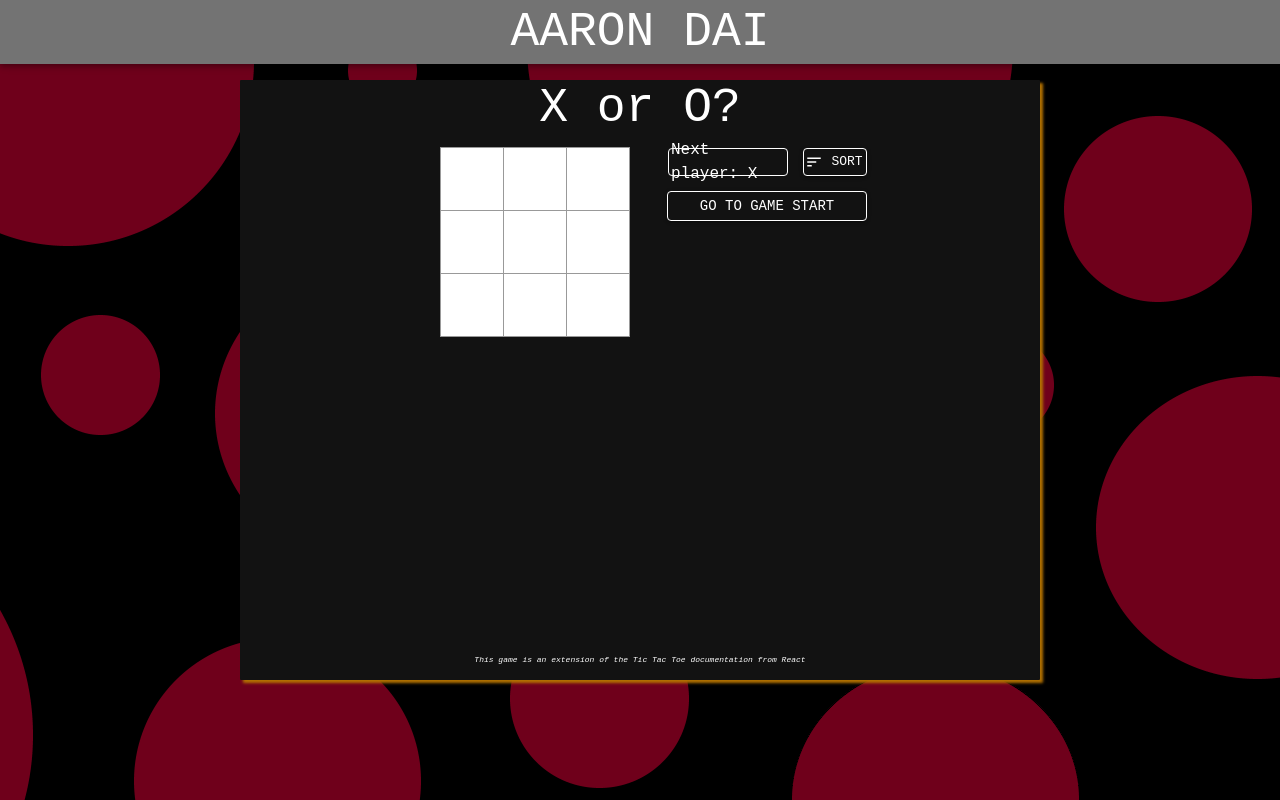
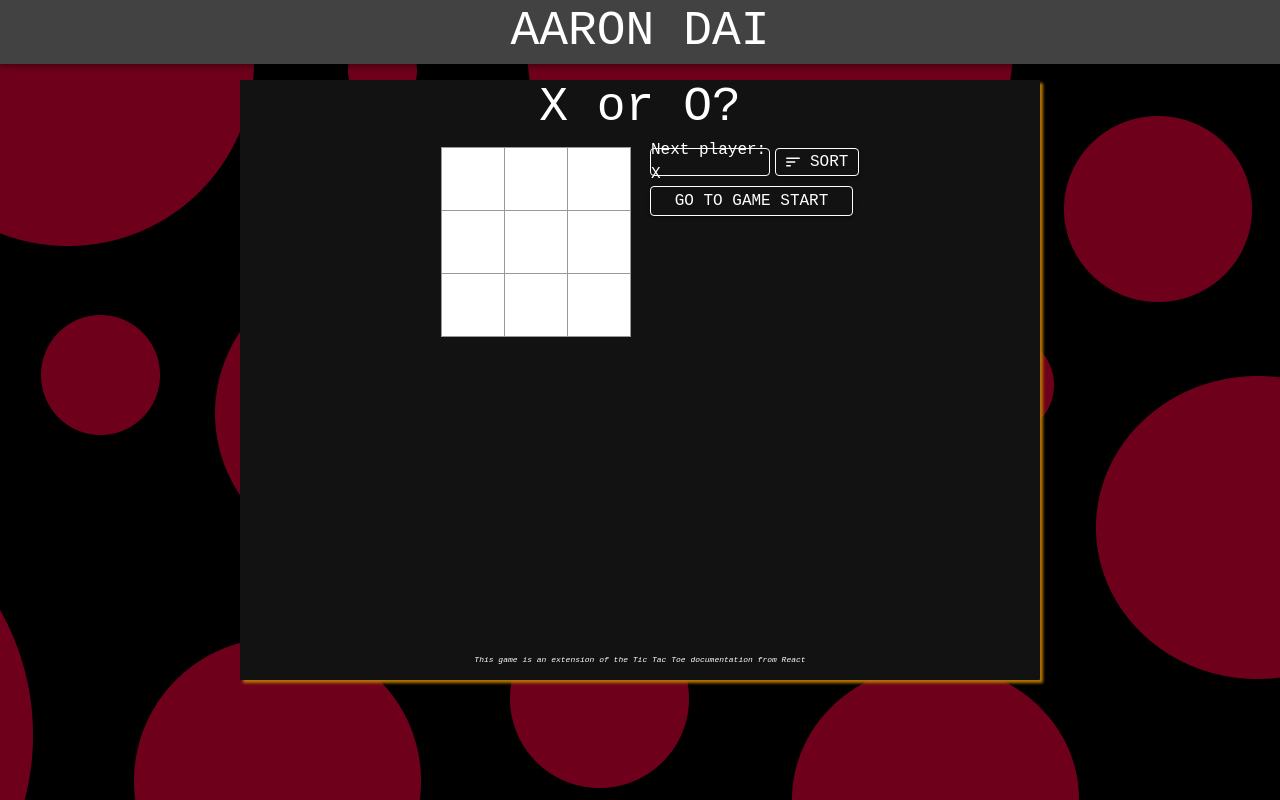
Before and after one commit to AaronDzf/AaronDzf.github.io, a React (Create React App) app: page /TicTacToe in a window 1280 px wide. Built offline with nearby package versions, Linux system fonts and the light colour scheme.

Commit message:
Added mobile and general resizing responsiveness

```diff
--- a/src/App.js
+++ b/src/App.js
@@ -5,19 +5,21 @@ import Home from "./Home";
 import TicTacToe from "./tictactoe";
 import Predictor from './fatality-predictor';
 
-
 //MUI Library imports
 import {DrawerAppBar, DrawerItem} from './components/mui';
-import { Container, Typography,styled} from '@mui/material';
+import { Container, Typography, styled, useMediaQuery} from '@mui/material';
 import { Box, List, ListItem, ListItemButton, Divider} from '@mui/material';
+import { useTheme } from '@emotion/react';
 
 
-const DrawerList = () => {
+const DrawerList = (isDesktop) => {
 
   const PopoverItem = styled(Typography)(({theme}) => ({
     background: theme.palette.secondary.dark,
     padding: theme.spacing(2),
   }));
+
+  var hoverDialogue = ['meow','purr','mew','hiss','growl','chirp','yowl','snarl','trill']
 
   return (
     <div>
@@ -45,14 +47,20 @@ const DrawerList = () => {
         <ListItemButton>
           <Link to="/fatality-predictor" className='DrawerList-Text'>
             <DrawerItem variant="h4" text="Fatality Predictor">
-              <PopoverItem variant="body1">Data mining report on the fatality of vehicular collisions</PopoverItem>
+              {isDesktop ?
+                <PopoverItem variant="body1">Data mining report on the fatality of vehicular collisions</PopoverItem>:
+                <PopoverItem variant="body1">purr</PopoverItem>
+              }
             </DrawerItem>
           </Link>
         </ListItemButton>
         <ListItemButton>
           <Link to="/tictactoe" className='DrawerList-Text'>
           <DrawerItem variant="h4" text="Tic-Tac-Toe">
-              <PopoverItem variant="body1">A simple game of tictactoe</PopoverItem>
+              {isDesktop ?
+                <PopoverItem variant="body1">Data mining report on the fatality of vehicular collisions</PopoverItem>:
+                <PopoverItem variant="body1">purr</PopoverItem>
+              }
           </DrawerItem>
           </Link>
         </ListItemButton>
@@ -82,12 +90,15 @@ function useScroll() {
 }
 
 function NavBar() {
+  const siteTheme = useTheme();
+  const isDesktop = useMediaQuery(siteTheme.breakpoints.up("md"));
+
   useScroll()
 
   return (
     <div>
     <DrawerAppBar>
-        <DrawerList/>
+        {DrawerList(isDesktop)}
     </DrawerAppBar>
     <Container maxWidth="l" sx={{marginTop:'64px'}}>
       <Box align="center" sx={{margin:'5em 1em 2em 1em'}}>
--- a/src/TicTacToe.css
+++ b/src/TicTacToe.css
@@ -1,12 +1,12 @@
-body {
+/* body {
     font: 14px "Century Gothic", Futura, sans-serif;
     margin: 20px;
-}
+} */
 
 ol, ul {
-    padding-left: 15px;
-    padding-top: 0px;
-    margin-top: 10px;
+    padding: 0;
+    margin: 0;
+    top:0;
 }
 
 .board-row:after {
@@ -44,10 +44,42 @@ ol, ul {
 
 .game {
     display: flex;
-    flex-direction: row;
+    flex-direction: column;
+}
+
+.game-board {
+    display: flex;
+    width:100%;
+    justify-content: center;
 }
 
 .game-info {
-    margin-left: 20px;
-    position: 'relative';
+    display: flex;
+    width:100%;
+    justify-content: center;
+    flex-wrap: wrap;
+    margin: 1em 0;
 }
+
+@media screen and (min-width: 600px) {
+    .game {
+        display: flex;
+        flex-direction: row;
+    }
+
+    .game-board {
+        display:flex;
+        flex: 50%;
+        justify-content: right;
+    }
+
+    .game-info {
+        margin-top: 0;
+        display:flex;
+        margin-left: 20px;
+        flex: 50%;
+        text-align: left;
+        justify-content: left;
+        height: max-content;
+    }
+}
--- a/src/TicTacToe.js
+++ b/src/TicTacToe.js
@@ -1,8 +1,9 @@
 import React from 'react';
 import './TicTacToe.css';
-import {Button, Paper, Typography} from '@mui/material';
+import {Button, Paper, Typography, Container, useMediaQuery} from '@mui/material';
 import { Sort } from '@mui/icons-material'
 import { BoxStyling } from './components/mui';
+import { useTheme } from '@emotion/react';
 
 /* This application was implemented using the React documentation on Tic Tac Toe with additional features including:
 / 1. Location display in the history list in the (column, row) format
@@ -18,7 +19,8 @@ function Square(props){
         <button
             className="square"
             onClick={props.onClick}
-            style={{backgroundColor: props.winningSquares ? "green" : props.isSelected ? "gold" : "white"}}>
+            style={{backgroundColor: props.winningSquares ? "green" : props.isSelected ? "gold" : "white",
+            }}>
         {props.value}
         </button>
     );
@@ -114,13 +116,6 @@ class Game extends React.Component {
         })
     }
 
-    // updateBoard(step) {
-    //     // step.squares.forEach(square => {
-
-    //     // })
-    //     this.state.current = step
-    // }
-
     sortHistory() {
         this.setState ({
             isDescending: !this.state.isDescending
@@ -170,10 +165,10 @@ class Game extends React.Component {
                 />
             </div>
             <div className="game-info">
-                <div style={{position:'relative', textAlign:'left', paddingLeft:15}}>
+                <div style={{position:'relative', display:'flex', textAlign:'left', marginBottom:'10px'}}>
                     <Paper
                         variant="outlined"
-                        sx={{mx:1,px:0.5,py:0.25, width:'120px', height:'28px',border:'solid white 1px',
+                        sx={{width:'120px', height:'28px',border:'solid white 1px',
                             alignItems:'center', display:'flex', justifyContent:'center', fontWeight:'500'}}>
                         {status}
                     </Paper>
@@ -182,8 +177,9 @@ class Game extends React.Component {
                     startIcon={<Sort/>}
                     onClick={() => this.sortHistory()}
                     size = "small"
-                    sx={{px:0.5,py:0.25, height:'28px',
-                    backgroundColor:'primary.main',border:'solid white 1px',position:'absolute',right:0,top:0}}>
+                    sx={{height:'28px', fontSize:'1rem', mx: '5px',
+                    backgroundColor:'primary.main',border:'solid white 1px',
+                    }}>
                         SORT
                     </Button>
                 </div>
@@ -232,29 +228,31 @@ function changeSelected(i) {
 const HistoryButton = {
     position: 'relative',
     height: '30px',
-    width: '200px',
+    width: '203px',
     border: 1,
     borderColor: '#ffffff',
-    ml: '3px',
-    my: '5px',
+    fontSize: '1rem'
 };
 
 
+
+
 // Create component class for exporting and running the game
-class TicTacToe extends React.Component {
-    render() {
+function TicTacToe () {
+    const siteTheme = useTheme();
+    const isMobile = useMediaQuery(siteTheme.breakpoints.down("sm"));
+
         return (
-            <BoxStyling width='800px' height='600px'>
+            <BoxStyling width='800px' height={isMobile ? '800px': '600px'}>
                 <Typography variant='h3' sx={{m:3}}>X or O?</Typography>
-                <div style={{paddingLeft:'25%'}}>
+                <Container>
                     <Game/>
-                </div>
+                </Container>
                 <p style={{fontStyle:'italic',fontSize:'50%', position:'absolute', bottom: 0, left:'50%', marginRight:'-50%',transform:'translate(-50%,-50%)'}}>
                     This game is an extension of the Tic Tac Toe documentation from React
                 </p>
             </BoxStyling>
         );
-    }
   }
 
 export default TicTacToe;
--- a/src/components/mui.js
+++ b/src/components/mui.js
@@ -150,7 +150,7 @@ export function GalleryButton(isNext, changeFigure) {
 
 export function BoxStyling(props) {
   const BoxComponent = styled(Box)(({theme}) => ({
-    width: props.width,
+    width: '100%', [theme.breakpoints.up("md")]: {width: props.width},
     height: props.height,
     display: props.display,
     padding: props.padding,
--- /dev/null
+++ b/src/components/utility.js
@@ -0,0 +1,6 @@
+export function GetWindowWidth() {
+    if (typeof window === 'undefined') {
+        return null;
+    }
+    return window.innerWidth;
+}
--- a/src/fatality-predictor.js
+++ b/src/fatality-predictor.js
@@ -1,10 +1,11 @@
-import React, {useState} from 'react';
-import {Card, styled, Container, Typography} from '@mui/material'
+import React, {useState, useEffect} from 'react';
+import {Card, styled, Container, Typography, useMediaQuery, SvgIcon} from '@mui/material'
 import Grid2 from '@mui/material/Unstable_Grid2'
 import './App.css'
-import { GalleryButton, BoxStyling } from './components/mui';
-import { NavigateBefore,NavigateNext } from '@mui/icons-material';
-import pdfDoc from './Assets/files/SeverityReport.pdf'
+import { GalleryButton, BoxStyling} from './components/mui';
+import { NavigateBefore,NavigateNext,PictureAsPdf} from '@mui/icons-material';
+import { GetWindowWidth } from './components/utility';
+import pdfDoc from './Assets/files/SeverityReport.pdf';
 
 // imports for pdf viewer
 import {Document, Page} from 'react-pdf/dist/esm/entry.webpack';
@@ -25,9 +26,14 @@ function Item(props) {
         position: 'relative',
         width: '100%',
         height: '100%',
-        minHeight: props.minHeight,
-        minWidth: props.minWidth,
-        maxWidth: props.maxWidth,
+        minHeight: 'auto',
+        minWidth: 'auto',
+        maxWidth: 'auto',
+        [theme.breakpoints.up("sm")]: {
+            minHeight: props.minHeight,
+            minWidth: props.minWidth,
+            maxWidth: props.maxWidth
+        },
         }));
 
     return (
@@ -76,6 +82,7 @@ function PDFViewer() {
     // pdf viewer generator
     const [numPages, setNumPages] = useState(null);
     const [pageNumber, setPageNumber] = useState(1);
+    const [windowWidth, setWindowWidth] = useState(GetWindowWidth())
 
     function onDocumentLoadSuccess({numPages}) {
         setNumPages(numPages);
@@ -96,13 +103,24 @@ function PDFViewer() {
     function loadingImg() {
         return (
             <div position='relative'>
-                <img src={images["CC_Figure16.jpg"]} alt="" width='450px'
+                <img id="gallery" src={images["CC_Figure16.jpg"]} alt="" width='450px'
                 style={{position:'absolute', top:'50%', left:'50%', transform: 'translateX(-50%) translateY(-50%)',
                 border:'3px solid rgba(0, 0, 0, 0.5)'}}/>
             </div>
 
         )
     }
+
+    useEffect(() => {
+        function handleResize(){
+            setWindowWidth(GetWindowWidth())
+        }
+        window.addEventListener("resize", handleResize)
+
+        return () => {
+            window.removeEventListener("resize", handleResize);
+        }
+    },[]);
 
     const pdfReport = (filename) => {
         return (
@@ -118,7 +136,6 @@ function PDFViewer() {
                         key={pageNumber}
                         pageNumber={pageNumber}
                         renderAnnotationLayer={false}
-
                         height={770}
                         width={595}
                     />
@@ -134,8 +151,22 @@ function PDFViewer() {
         );
     }
 
+    const pdfReportLink = () => {
+        return (
+            <React.Fragment>
+                <Typography variant="body2">PDF cannot be displayed on mobile device</Typography>
+                <Typography variant="body2">Please use Desktop/Tablet or link below</Typography>
+                <a href="https://github.com/AaronDzf/AaronDzf.github.io/blob/master/src/Assets/files/SeverityReport.pdf"className='icon'>
+                <SvgIcon fontSize='large' sx={{mt:'5px', mx:'1px', color:'white'}}>
+                    <PictureAsPdf/>
+                </SvgIcon>
+                </a>
+            </React.Fragment>
+        )
+    }
+
     return (
-        pdfReport(pdfDoc)
+        (windowWidth >= 600 ? pdfReport(pdfDoc) : pdfReportLink())
     )
 }
 
@@ -157,7 +188,7 @@ function Gallery() {
     const FigureElements = (index) => {
         const FigureString = "CC_Figure" + index + ".jpg"
         return (
-            <img src={images[FigureString]} alt="" width='450px' style={{display:'flex',margin:0, border:'3px solid rgba(0, 0, 0, 0.5)'}}/>
+            <img id="gallery" src={images[FigureString]} alt="" width='450px' style={{display:'flex',margin:0, border:'3px solid rgba(0, 0, 0, 0.5)'}}/>
         );
     }
 
@@ -181,16 +212,16 @@ function Predictor () {
                     <Grid2 xs={12}>
                         <h2 className='Project-Title'>Exploring the Fatality of Vehicular Collisions</h2>
                     </Grid2>
-                    <Grid2 xs={12} lg={7}>
-                        <Item minHeight='797px' minWidth='570px'>
+                    <Grid2 xs={12} lg={7} order={{xs:3,lg:2}}>
+                        <Item minHeight='797px' minWidth='570px' maxWidth='665px'>
                             <PDFViewer/>
                         </Item>
                     </Grid2>
-                    <Grid2 xs={12} lg={5} style={{padding:0}}>
-                        <Grid2 xs={12}>
+                    <Grid2 xs={12} lg={5} style={{padding:0}} order={{xs:2,lg:3}}>
+                        <Grid2 xs={12} >
                             <Item height='100%'>
                                 <Typography variant="h5">Summary</Typography>
-                                <Typography variant="body2">
+                                <Typography variant="body2" sx={{textAlign:{xs:'left',m:'center'}}}>
                                 This academic coursework paper is an application of data mining techniques to investigate possible factors of fatality
                                 accidents in vehicular collisions. Using a dataset from &#40;STATSCAN, 2017&#41;, A fitted logistic regression
                                 model was used to predict the fataility of person&#40;s&#41; in a collision based on significant factors
--- a/src/index.js
+++ b/src/index.js
@@ -4,7 +4,7 @@ import './index.css';
 import App from './App';
 import reportWebVitals from './reportWebVitals';
 import CssBaseline from  '@mui/material/CssBaseline'
-import { ThemeProvider, createTheme } from '@mui/material/styles'
+import { ThemeProvider, createTheme, responsiveFontSizes } from '@mui/material/styles'
 import background from './Assets/images/background.png'
 
 const fontList = [
@@ -13,12 +13,12 @@ const fontList = [
   'Courier New',
 ]
 
-const siteTheme = createTheme({
+let siteTheme = createTheme({
   palette: {
     type: 'dark',
     primary: {
       main: '#121212',
-      light: '#737373',
+      light: '#424242',
     },
     secondary: {
       main: '#ffa000',
@@ -34,6 +34,15 @@ const siteTheme = createTheme({
     },
   },
   spacing: 4,
+  breakpoints: {
+    values: {
+      xs: 0,
+      sm: 600,
+      md: 900,
+      lg: 1200,
+      xl: 1536,
+    },
+  },
   components: {
     MuiCssBaseline:{
       styleOverrides:{
@@ -47,9 +56,11 @@ const siteTheme = createTheme({
     fontFamily: fontList.join(','),
     h3: {
       fontFamily: fontList.slice(1,3).join(','),
-    }
+    },
   },
 });
+
+siteTheme = responsiveFontSizes(siteTheme);
 
 const root = ReactDOM.createRoot(document.getElementById('root'));
 root.render(
@@ -58,7 +69,6 @@ root.render(
       <CssBaseline/>
         <App />
     </ThemeProvider>
-    {console.log([fontList.slice(1,3)].join(','))}
   </React.StrictMode>
 );
 
```
Also changed, not shown: src/App.css (+10 -0 lines), src/Home.js (+4 -4 lines).
